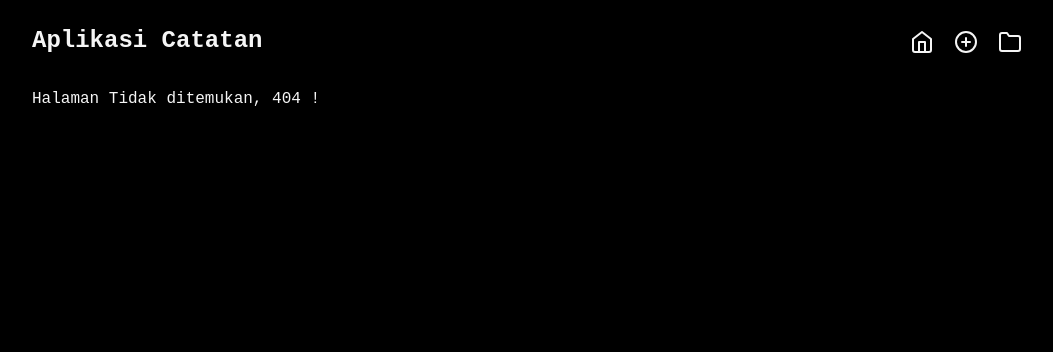
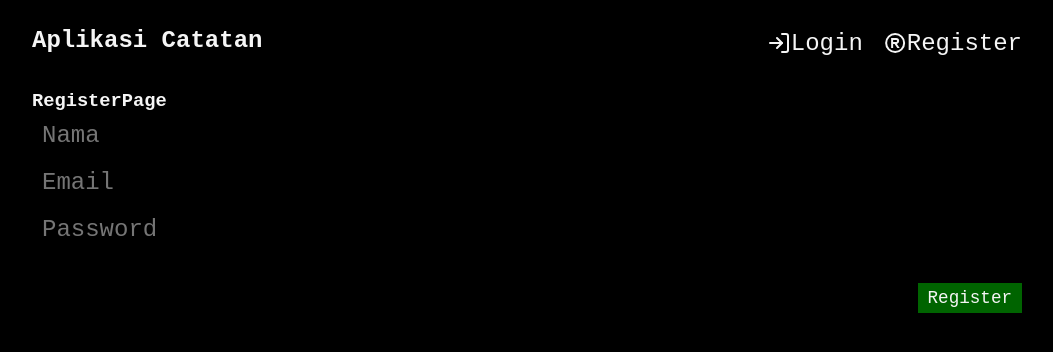
Before and after one commit to khairulhabibie/note-app-with-react-v13, a React (Create React App) app: page /register in a window 1280 px wide. Before the commit this address led to /404. Shown: the top 352 px of the page, without its empty margins (108-1161 px from the left). Built offline with nearby package versions, Linux system fonts and the light colour scheme.

Commit message:
berhasil membuat halaman login dan register

```diff
--- a/src/App.jsx
+++ b/src/App.jsx
@@ -6,13 +6,43 @@ import DetailPageWrapper from './pages/DetailPage';
 import HomePage from './pages/HomePage';
 import ArchivePageWrapper from './pages/ArchivePage';
 import NotFound from './pages/NotFoundPage';
+import LoginPage from './pages/LoginPage';
+import RegisterPage from './pages/RegisterPage'
+import { getUserLogged, putAccessToken } from './utils/network-data';
 
 function App() {
+  const [authedUser, setAuthedUser] = React.useState(null)
+
+  async function onLoginSuccessHandler({ accessToken }) {
+    putAccessToken(accessToken)
+    const { data } = await getUserLogged()
+    setAuthedUser(data)
+  }
+
+
+  if (authedUser === null) {
+    return (
+      <div>
+        <header>
+          <h2>Aplikasi Catatan</h2>
+          <Navigation authedUser={authedUser} />
+        </header>
+        <main>
+          <Routes>
+            <Route path="/*" exact element={<LoginPage loginSuccess={onLoginSuccessHandler} />} />
+            <Route path='/register' element={<RegisterPage />} />
+          </Routes>
+        </main>
+      </div>
+    )
+
+  }
+
   return (
     <div>
       <header>
-        <h2 className='text-3xl'>Aplikasi Catatan</h2>
-        <Navigation />
+        <h2>Aplikasi Catatan - {authedUser.name}</h2>
+        <Navigation authedUser={authedUser} />
       </header>
       <main>
         <Routes>
--- /dev/null
+++ b/src/components/LoginInput.jsx
@@ -0,0 +1,22 @@
+import React from 'react'
+import useInput from '../hooks/useInput'
+
+const LoginInput = ({ login }) => {
+    const [email, onEmailChange] = useInput('')
+    const [password, onPasswordChange] = useInput('')
+
+    function onSubmitEventHandler(event) {
+        event.preventDefault();
+        login({ email, password })
+    }
+
+    return (
+        <form onSubmit={onSubmitEventHandler}>
+            <input type="email" placeholder='Email' value={email} onChange={onEmailChange} autoComplete='off' className='title' />
+            <input type='password' placeholder='Password' value={password} onChange={onPasswordChange} rows={13} className='title' />
+            <button type='submit'>Login</button>
+        </form>
+    )
+}
+
+export default LoginInput
--- a/src/components/Navigation.jsx
+++ b/src/components/Navigation.jsx
@@ -1,8 +1,26 @@
 import * as React from 'react'
 import { Link } from 'react-router-dom';
-import { FiHome, FiPlusCircle, FiFolder } from "react-icons/fi";
+import { FiHome, FiPlusCircle, FiFolder, FiLogIn } from "react-icons/fi";
+import { BiRegistered } from 'react-icons/bi'
 
-const Navigation = () => {
+
+const Navigation = ({ authedUser }) => {
+    if (authedUser === null) {
+        return (
+            <nav className="Navigation">
+                <ul>
+                    <li>
+                        <Link to='/'><FiLogIn /> Login</Link>
+                    </li>
+                    <li>
+                        <Link to='/register'><BiRegistered /> Register</Link>
+                    </li>
+                </ul>
+            </nav>
+        )
+    }
+
+
     return (
         <nav className="Navigation">
             <ul>
--- /dev/null
+++ b/src/components/RegisterInput.jsx
@@ -0,0 +1,26 @@
+import React from 'react'
+import useInput from '../hooks/useInput'
+
+
+const RegisterInput = ({ register }) => {
+    const [name, onNameChange] = useInput('')
+    const [email, onEmailChange] = useInput('')
+    const [password, onPasswordChange] = useInput('')
+
+
+    function onSubmitEventHandler(event) {
+        event.preventDefault();
+        // console.log({ name, email, password })
+        register({ name, email, password })
+    }
+    return (
+        <form onSubmit={onSubmitEventHandler}>
+            <input type="text" placeholder='Nama' value={name} onChange={onNameChange} autoComplete='off' className='title' />
+            <input type="email" placeholder='Email' value={email} onChange={onEmailChange} autoComplete='off' className='title' />
+            <input type='password' placeholder='Password' value={password} onChange={onPasswordChange} rows={13} className='title' />
+            <button type='submit'>Register</button>
+        </form>
+    )
+}
+
+export default RegisterInput
--- /dev/null
+++ b/src/pages/LoginPage.jsx
@@ -0,0 +1,22 @@
+import React from 'react'
+import LoginInput from '../components/LoginInput'
+import { login } from '../utils/network-data'
+
+const LoginPage = ({ loginSuccess }) => {
+  async function onLoginHandler(user) {
+    const { error, data } = await login(user)
+
+    if (!error) {
+      loginSuccess(data)
+    }
+  }
+
+  return (
+    <section>
+      <h3>LoginPage</h3>
+      <LoginInput login={onLoginHandler} />
+    </section>
+  )
+}
+
+export default LoginPage
--- /dev/null
+++ b/src/pages/RegisterPage.jsx
@@ -0,0 +1,26 @@
+import React from 'react'
+import RegisterInput from '../components/RegisterInput'
+import { useNavigate } from 'react-router-dom'
+import { register } from '../utils/network-data'
+
+const RegisterPage = () => {
+  const navigate = useNavigate()
+
+  async function onRegisterHandler(user) {
+    // console.log(user)
+    const { error } = await register(user);
+    if (!error) {
+      navigate('/')
+    }
+  }
+
+  return (
+    <section>
+      <h3>RegisterPage</h3>
+      <RegisterInput register={onRegisterHandler} />
+
+    </section>
+  )
+}
+
+export default RegisterPage
--- a/src/styles/index.css
+++ b/src/styles/index.css
@@ -45,11 +45,15 @@ h4>a {
 .Navigation ul li {
   display: inline-block;
   margin-inline: 10px;
+
 }
 
 .Navigation ul li a {
   font-size: 1.5em;
   color: inherit;
+  text-decoration: none;
+  display: flex;
+  align-items: center;
 }
 
 main {
```
Also changed, not shown: src/contexts/AuthedContext.js (added).
